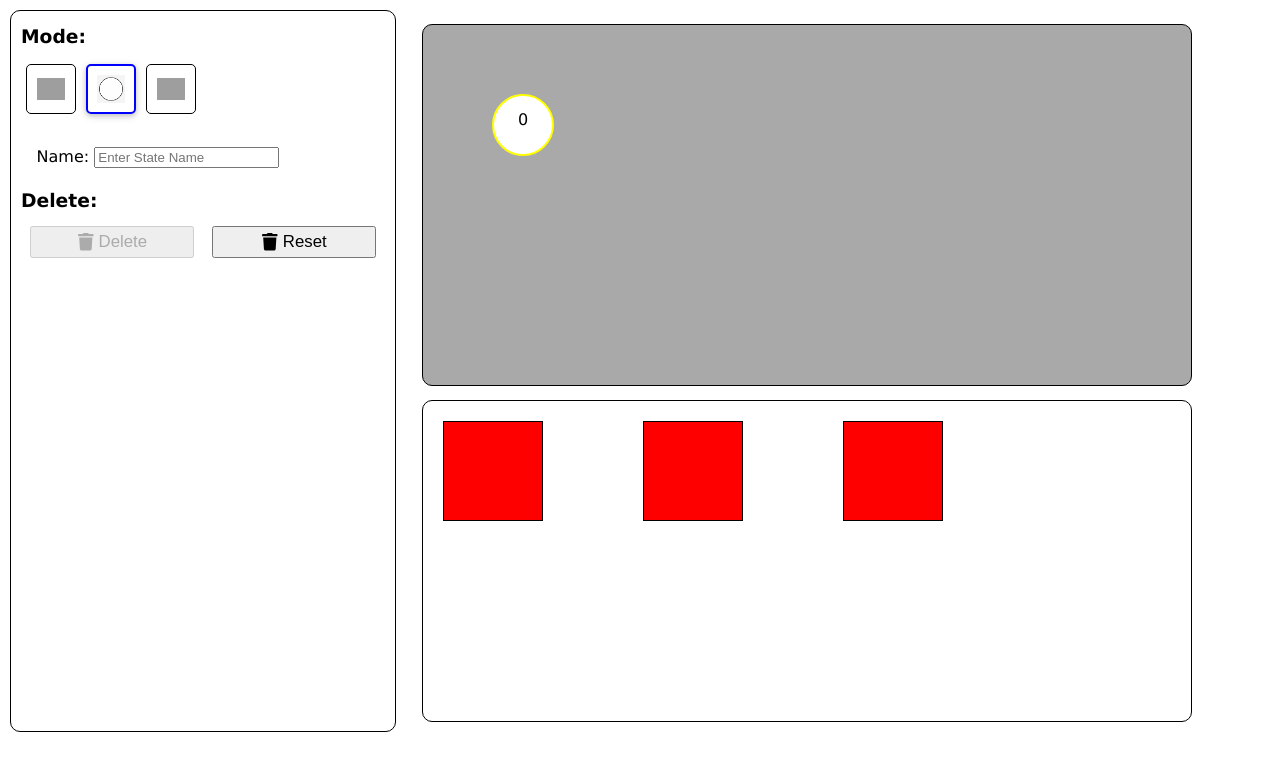
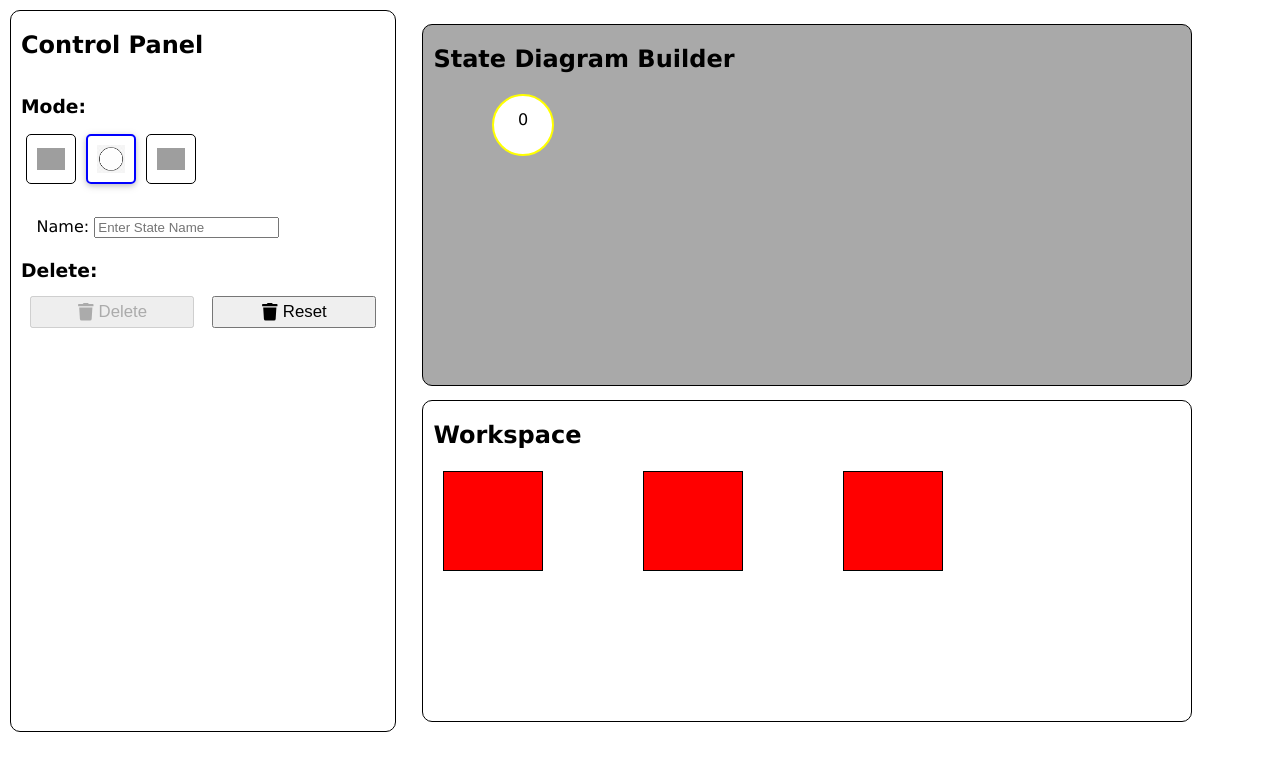
Before and after one commit to ttlin99/StateDiagram, a React (Create React App) app: page / in a window 1280 px wide. Shown: the top 770 px of the page. Built offline with nearby package versions, Linux system fonts and the light colour scheme; grey boxes are pictures that could not be loaded.

Commit message:
added titles

```diff
--- a/src/containers/ControlPanel/ControlPanel.css
+++ b/src/containers/ControlPanel/ControlPanel.css
@@ -106,3 +106,7 @@
   border: 1px solid lightgray;
   user-select: none;
 }
+
+.component-title {
+  padding-left: 10px;
+}
--- a/src/containers/ControlPanel/ControlPanel.js
+++ b/src/containers/ControlPanel/ControlPanel.js
@@ -197,6 +197,7 @@ const ControlPanel = () => {
 
   return (
     <div className="ControlPanel">
+      <h2 className="component-title">Control Panel</h2>
       <Modes
         currMode={currMode}
         changeCurrMode={changeCurrMode}
--- a/src/containers/StateDiagram/StateDiagram.js
+++ b/src/containers/StateDiagram/StateDiagram.js
@@ -7,6 +7,8 @@ import "./StateDiagram.css";
 const StateDiagram = () => {
   return (
     <div className="StateDiagram">
+      <h2 className="component-title">State Diagram Builder</h2>
+
       <SVGLayer />
     </div>
   );
--- a/src/containers/Workspace/Workspace.js
+++ b/src/containers/Workspace/Workspace.js
@@ -11,22 +11,24 @@ const Workspace = () => {
 
   return (
     <div className="Workspace" id="Workspace" onMouseDown={handleEventInput} onMouseUp={handleEventInput} onClick={handleEventInput} onDoubleClick={handleEventInput} onMouseMove={handleEventInput}>
+      <h2 className="component-title">Workspace</h2>
+
       <div
         className="targetObject"
         id="box1"
-        style={{left: "20px", top: "20px", width: "100px", height: "100px"}}
+        style={{left: "20px", top: "70px", width: "100px", height: "100px"}}
       ></div>
 
       <div
         className="targetObject"
         id="box2"
-        style={{left: "220px", top: "20px", width: "100px", height: "100px"}}
+        style={{left: "220px", top: "70px", width: "100px", height: "100px"}}
       ></div>
 
       <div
         className="targetObject"
         id="box3"
-        style={{left: "420px", top: "20px", width: "100px", height: "100px"}}
+        style={{left: "420px", top: "70px", width: "100px", height: "100px"}}
       ></div>
     </div>
 
```
